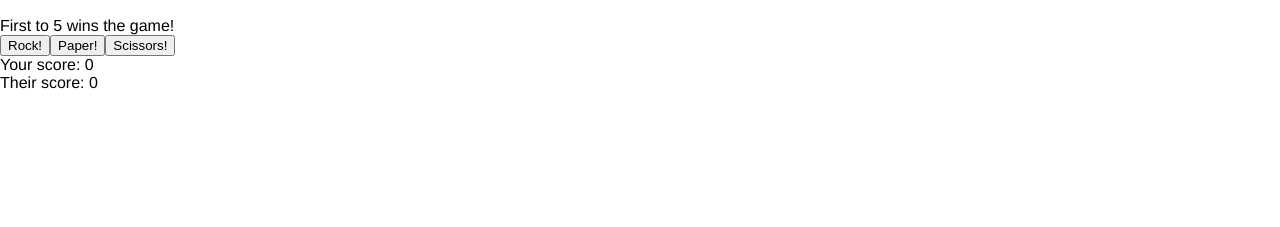
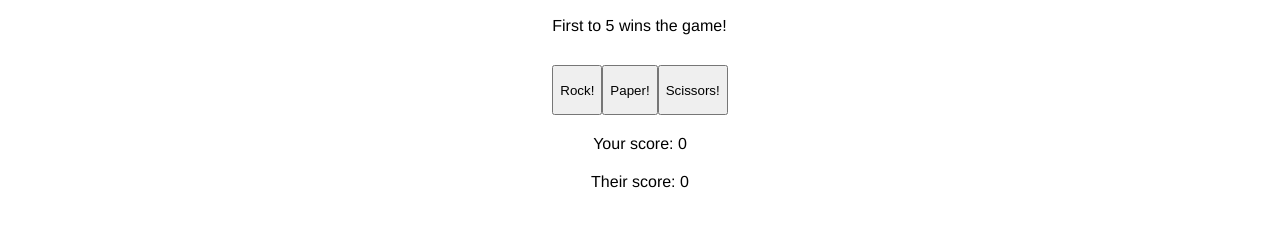
Before and after one commit to krashLanded/ezRPS, a plain HTML site: page index.html in a window 1280 px wide. Both pictures are taken after a click on the button "Click to start!". Shown: the part 97-324 px from the top of the page. Drawn offline with Linux system fonts and the light colour scheme.

Commit message:
Styled replay buttons

```diff
--- a/style.css
+++ b/style.css
@@ -25,3 +25,29 @@ body {
     background-color: wheat;
     border-radius: 8px;
 }
+
+.gameArea {
+    display: flex;
+    flex-direction: column;
+    margin: auto;
+}
+
+.buttonChoices {
+    margin-top: 30px;
+    display: flex;
+    flex-direction: row;
+    justify-content: space-evenly;
+    height: 50px;
+
+}
+
+
+.playerScore, .computerScore {
+    text-align: center;
+    margin-top: 20px;
+}
+
+.playAgain {
+    display: flex;
+    flex-direction: column;
+}
```
